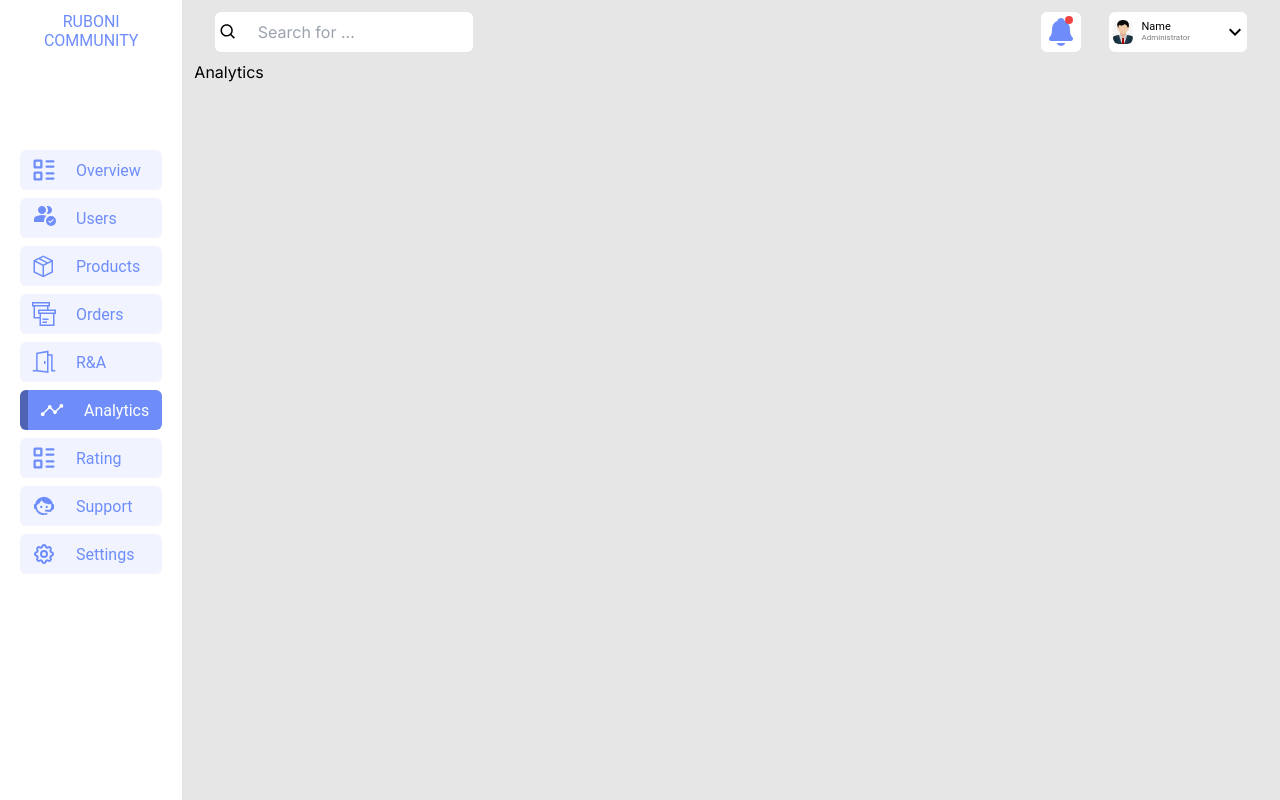
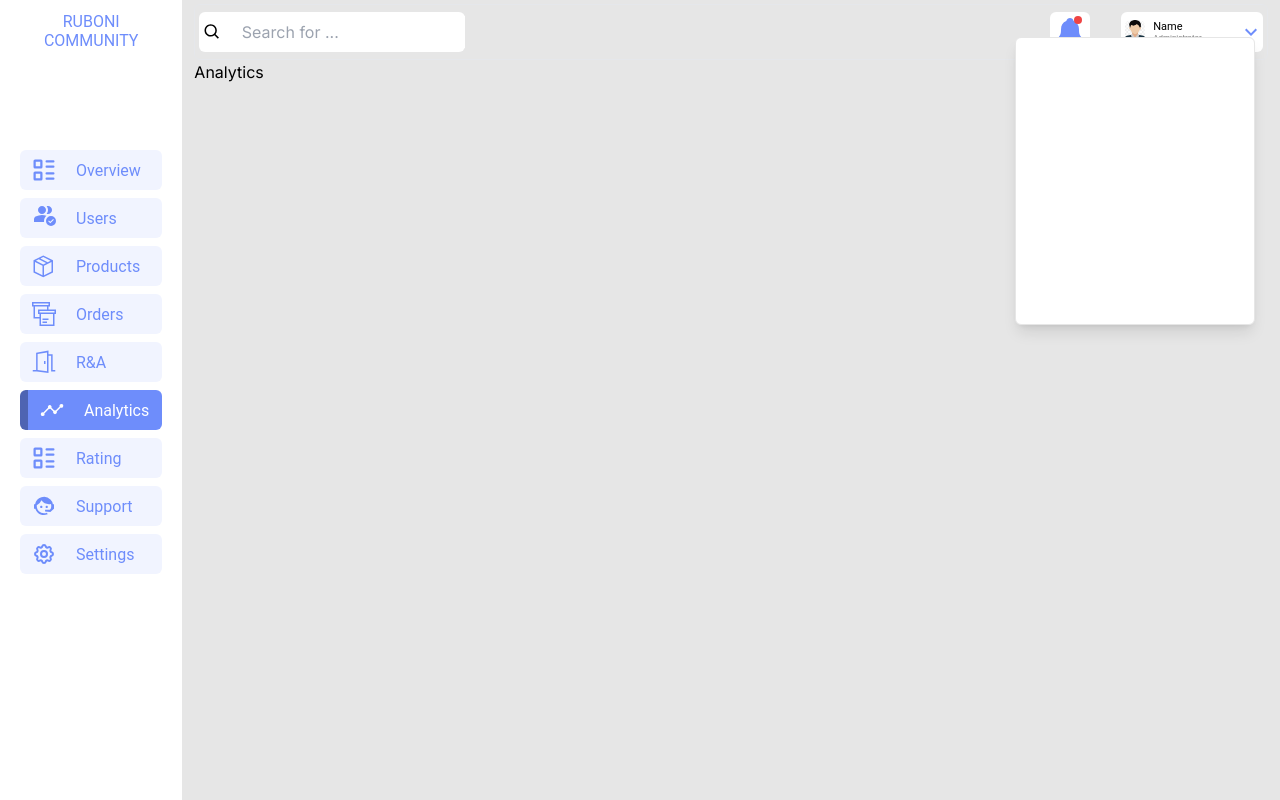
Before and after one commit to wasswaenockmale/ruboni-admin-dashboard, a Next.js app: page /dashboard/analytics in a window 1280 px wide. Both pictures are taken after a click on the icon 1235 px from the left and 32 px from the top of the page. Built offline with nearby package versions, Linux system fonts and the light colour scheme.

Commit message:
NavBar components for better readability and debugging

```diff
--- /dev/null
+++ b/src/components/NavBar/MenuDisplay/Menu.tsx
@@ -0,0 +1,43 @@
+import React, { Fragment } from 'react'
+import { menuData } from "@/utils/menuData";
+import NavLink from "@/components/NavLink/NavBar"
+import { MdOutlineCancel } from "react-icons/md"
+
+interface MenuProps{
+  pathname: string,
+  showMenu: boolean,
+  handleMenuClick: ()=>void
+}
+function Menu({pathname, handleMenuClick, showMenu}:MenuProps) {
+  return (
+    <div
+      className={`${showMenu ? " absolute top-0 w-full z-10 bg-white p-2" : "hidden"}`}
+    >
+      <div className="flex justify-between">
+        <span></span>
+        <MdOutlineCancel
+          className="w-5 h-5 cursor-pointer"
+          onClick={handleMenuClick}
+        />
+      </div>
+      <div className="flex flex-col items-center justify-center">
+        {
+          menuData.map((menuItem: any, index: number) => (
+            <Fragment
+              key={index}
+            >
+              <NavLink
+                name={menuItem.name}
+                href={menuItem.href}
+                isActive={pathname.endsWith(menuItem.href)}
+                handleClick={handleMenuClick}
+              />
+            </Fragment>
+          ))
+        }
+      </div>
+    </div>
+  );
+}
+
+export default Menu
--- /dev/null
+++ b/src/components/NavBar/ProfileCard/ProfileCard.tsx
@@ -0,0 +1,17 @@
+import React from 'react'
+
+interface ProfileCardProps{
+  showCard: boolean,
+  handleCardDisplay: () => void
+}
+function ProfileCard({showCard, handleCardDisplay}:ProfileCardProps) {
+  return (
+    <div
+      className={`${showCard ? 'absolute bg-white border rounded-md shadow-lg right-3 top-8 h-72 border-secondary-50 z-10 w-60' : 'hidden'}`}
+    >
+
+    </div>
+  )
+}
+
+export default ProfileCard;
--- /dev/null
+++ b/src/components/NavBar/ProfileSection/ProfileSection.tsx
@@ -0,0 +1,31 @@
+import React from 'react'
+import Image from 'next/image'
+import logo from "../../../../public/images/Avator.png"
+import { MdKeyboardArrowDown } from "react-icons/md"
+
+interface ProfileSection{
+  handleShowProfileCard: () => void;
+}
+function ProfileSection({handleShowProfileCard}:ProfileSection) {
+  return (
+    <div className="flex items-center justify-between w-4/6 pl-1 bg-white rounded-md">
+      <div className="flex gap-2">
+        <Image
+          src={logo}
+          width={20}
+          className="rounded-md"
+          alt="user: image"
+        />
+        <div className="hidden font-roboto h-fit md:flex md:flex-col">
+          <h5 className="text-xs">Name</h5>
+          <p className="opacity-50 text-xxs">Administrator</p>
+        </div>
+      </div>
+      <MdKeyboardArrowDown
+        className="w-6 h-6 fill-primary-500"
+        onClick={handleShowProfileCard}
+      />
+    </div>  )
+}
+
+export default ProfileSection
--- a/src/components/NavBar/index.tsx
+++ b/src/components/NavBar/index.tsx
@@ -1,23 +1,23 @@
 "use client"
 
-import React, { Fragment } from "react";
+import React from "react";
 
-import NavLink from "@/components/NavLink/NavBar"
-
-import { IoNotifications } from 'react-icons/io5'
 import { GrMenu } from "react-icons/gr";
 import { BiSearch } from "react-icons/bi"
-import { MdOutlineCancel, MdKeyboardArrowDown } from "react-icons/md"
 
-import { menuData } from "@/utils/menuData";
 import { usePathname } from "next/navigation";
-import Image from "next/image";
-import logo from "../../../public/images/Avator.png"
+
+import NotificationIcon from "./NotificationIcon/NotificationIcon";
+import ProfileSection from "./ProfileSection/ProfileSection";
+import ProfileCard from "./ProfileCard/ProfileCard";
+import Menu from "./MenuDisplay/Menu";
+import NotificationModal from "../Notifications/NotificationModal";
 
 const Index: React.FC = () => {
 
   const pathname = usePathname();
   const [showMenu, setShowMenu] = React.useState(false);
+  const [showProfileCard, setShowProfileCard] = React.useState(false);
 
   const handleNotificationClick = () => {
 
@@ -27,8 +27,12 @@ const Index: React.FC = () => {
     setShowMenu(!showMenu);
   }
 
+  const handleProfileCard = () => {
+    setShowProfileCard(!showProfileCard);
+  }
+
   return (
-    <div className={`relative flex items-center justify-between h-14 rounded-md border ${showMenu ? "" : "p-2 pl-5 pr-5"}`}>
+    <div className={`relative flex items-center justify-between h-14 rounded-md border ${showMenu ? "" : "p-1 pl-1"}`}>
       <div className="flex justify-between w-full">
         <div className="items-center hidden pl-1 bg-white rounded-md md:flex lg:w-1/4 md:w-2/5" >
           <BiSearch
@@ -46,61 +50,26 @@ const Index: React.FC = () => {
           onClick={handleMenuClick}
         />
         <div className="flex justify-between cursor-pointer lg:w-1/5 md:w-2/6">
-          <div className="relative hidden p-1 bg-white rounded-md cursor-pointer md:flex">
-            <span className="absolute w-2 h-2 bg-red-500 rounded-full top-1 right-2 font-roboto"></span>
-            <IoNotifications
-              className="w-8 h-8 fill-primary-500"
-              onClick={handleNotificationClick}
-            />
-          </div>
-          <div className="flex items-center justify-between w-4/6 pl-1 bg-white rounded-md">
-            <div className="flex gap-2">
-              <Image
-                src={logo}
-                width={20}
-                className="rounded-md"
-                alt="user: image"
-              />
-              <div className="hidden font-roboto h-fit md:flex md:flex-col">
-                <h5 className="text-xs">Name</h5>
-                <p className="opacity-50 text-xxs">Administrator</p>
-              </div>
-            </div>
-            <MdKeyboardArrowDown className="w-6 h-6"/>
-          </div>
-        </div>
-
-      </div>
-
-      <div
-        className={`${showMenu ? " absolute top-0 w-full z-10 bg-white p-2" : "hidden"}`}
-      >
-        <div className="flex justify-between">
-          <span></span>
-          <MdOutlineCancel
-            className="w-5 h-5 cursor-pointer"
-            onClick={handleMenuClick}
+          <NotificationIcon />
+          <ProfileSection
+            handleShowProfileCard={handleProfileCard}
           />
         </div>
-        <div className="flex flex-col items-center justify-center">
-          {
-            menuData.map((menuItem: any, index: number) => (
-              <Fragment
-                key={index}
-              >
-                <NavLink
-                  name={menuItem.name}
-                  href={menuItem.href}
-                  isActive={pathname.endsWith(menuItem.href)}
-                  handleClick={handleMenuClick}
-                />
-              </Fragment>
-            ))
-          }
-        </div>
       </div>
+      {/* Menu display on mobile view  */}
+      <Menu
+        pathname={pathname}
+        showMenu={showMenu}
+        handleMenuClick={handleMenuClick}
+      />
+
+      {/* Profile card  */}
+      <ProfileCard
+        showCard={showProfileCard}
+        handleCardDisplay={() => { }}
+      />
     </div>
-  )
+  );
 }
 
 export default Index;
```
